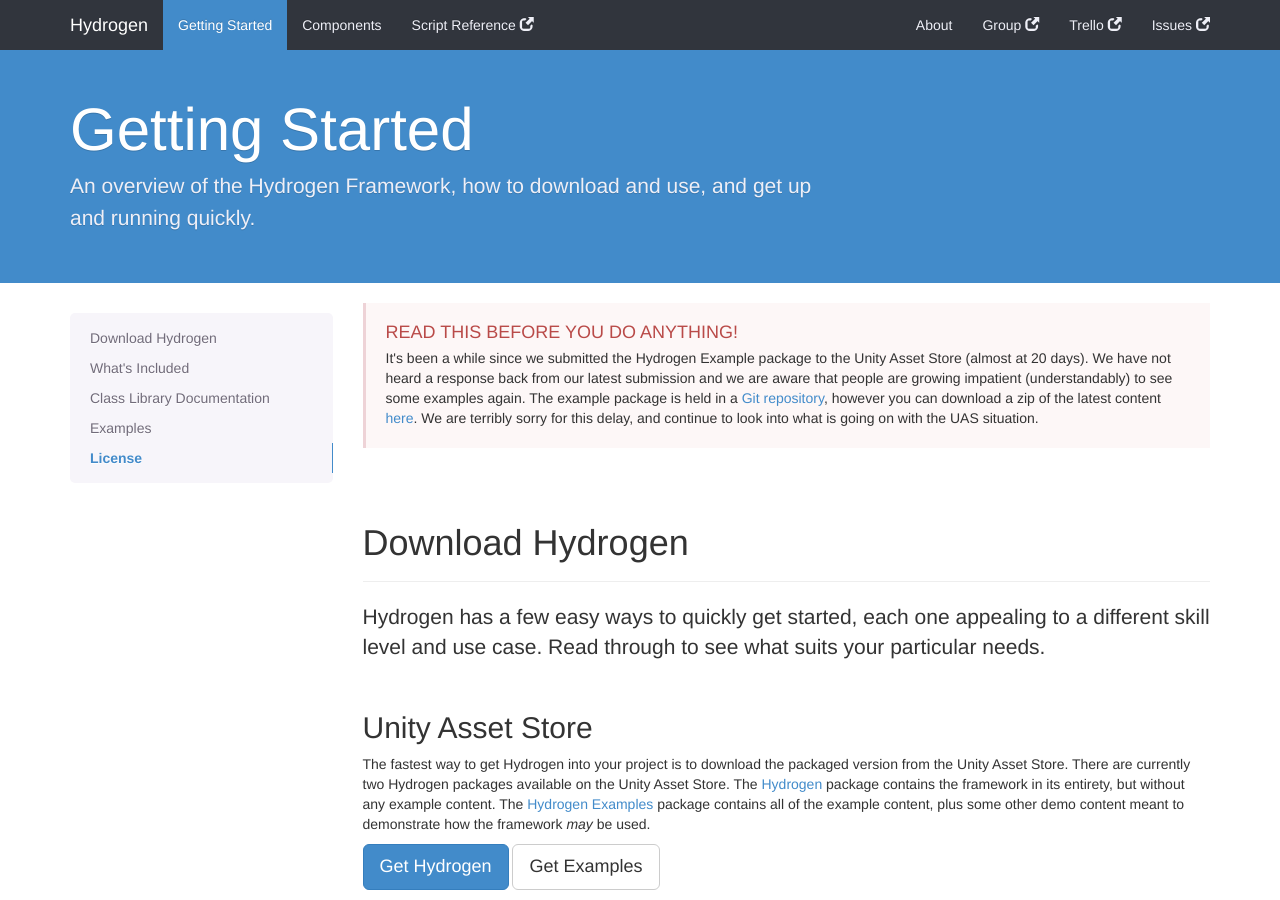
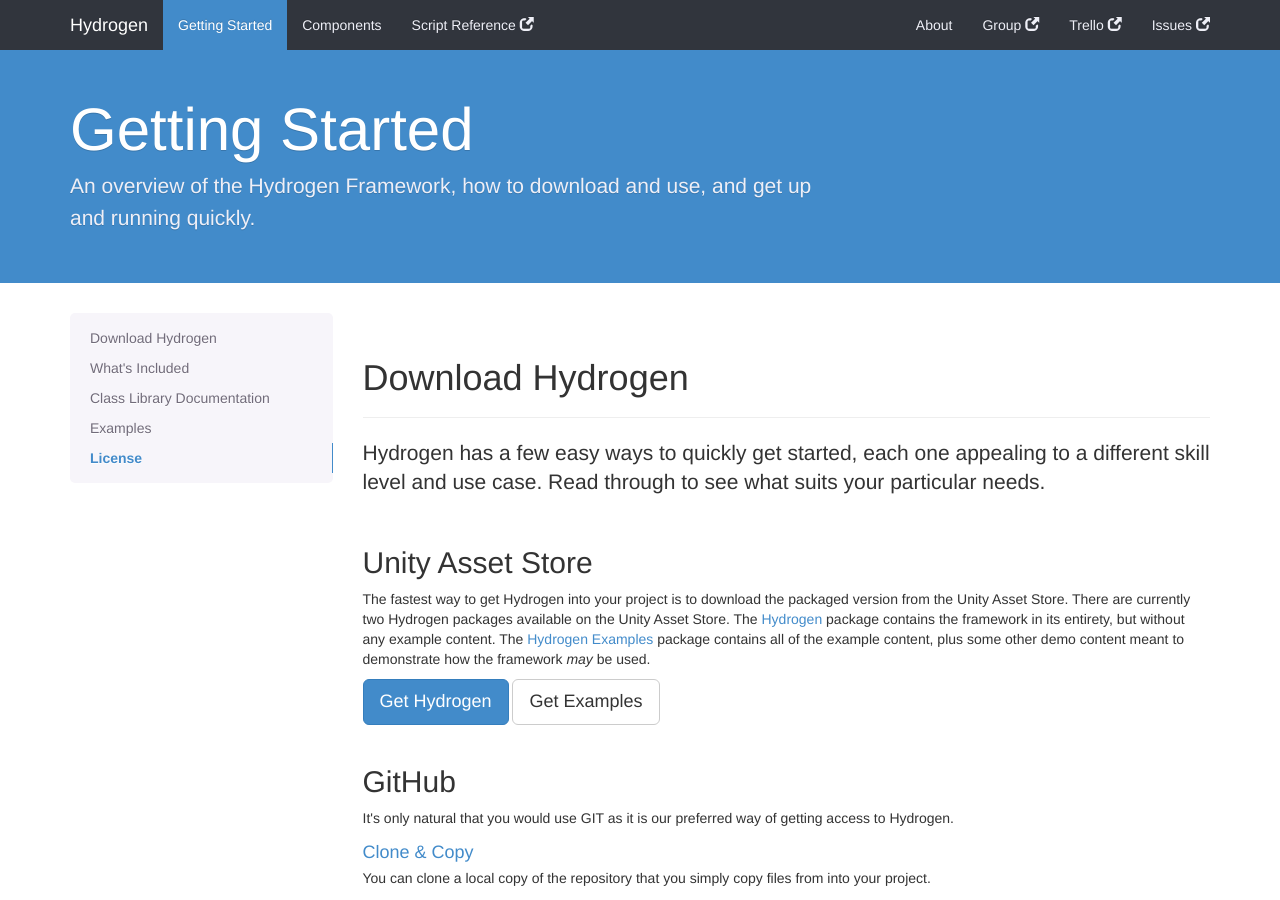
Before and after one commit to dotBunny/Hydrogen, a Jekyll site: the page built from getting-started.html, in a window 1280 px wide and 900 px high. Built offline with Jekyll 4.4.1, drawn with Linux system fonts in a browser that asks for light colours; nearby versions of some CDN libraries; Markdown is read by kramdown in place of the engine named in the settings; comment, search, counter and statistics services are not loaded; some of the changed text lies outside the part shown.

Commit message:
Finally old example package shows up on UAS.

```diff
--- a/_config.yml
+++ b/_config.yml
@@ -43,7 +43,7 @@
 
 # Asset Store Links
 as_hydrogen:	  			https://www.assetstore.unity3d.com/#/content/10311
-as_hydrogen_examples:		https://github.com/dotBunny/Hydrogen-Examples/archive/master.zip
+as_hydrogen_examples:		https://www.assetstore.unity3d.com/#/content/14110
 
 # CDN Links
 cdn_css:          			//netdna.bootstrapcdn.com/bootstrap/3.0.2/css/bootstrap.min.css
--- a/getting-started.html
+++ b/getting-started.html
@@ -6,11 +6,6 @@
 base_url: "../"
 ---
 
-
-     <div class="bs-callout bs-callout-danger">
-	  <h4>READ THIS BEFORE YOU DO ANYTHING!</h4>
-      <p>It's been a while since we submitted the Hydrogen Example package to the Unity Asset Store (almost at 20 days). We have not heard a response back from our latest submission and we are aware that people are growing impatient (understandably) to see some examples again. The example package is held in a <a href="https://github.com/dotBunny/Hydrogen-Examples">Git repository</a>, however you can download a zip of the latest content <a href="https://github.com/dotBunny/Hydrogen-Examples/archive/master.zip">here</a>. We are terribly sorry for this delay, and continue to look into what is going on with the UAS situation.</p>
-    </div>
   <!-- Getting started
   ================================================== -->
   <div class="bs-docs-section">
@@ -72,6 +67,11 @@
             <td><span class="label label-primary">CORE</span></td>
             <td><a href="{{ page.base_url }}components/#core-audiostack">Audio Stack</a></td>
             <td width="60%">A highly optimized 2D {{ site.unity_audioclip }} pooling system. The only way to handle playing 2D sounds like ambience, music, button clicks, etc.</td>
+          </tr>
+           <tr>
+            <td><span class="label label-primary">CORE</span></td>
+            <td>Debug</a></td>
+            <td width="60%">Somebody order an in-game console? We got you covered.</td>
           </tr>
           <tr>
             <td><span class="label label-primary">CORE</span></td>
```
